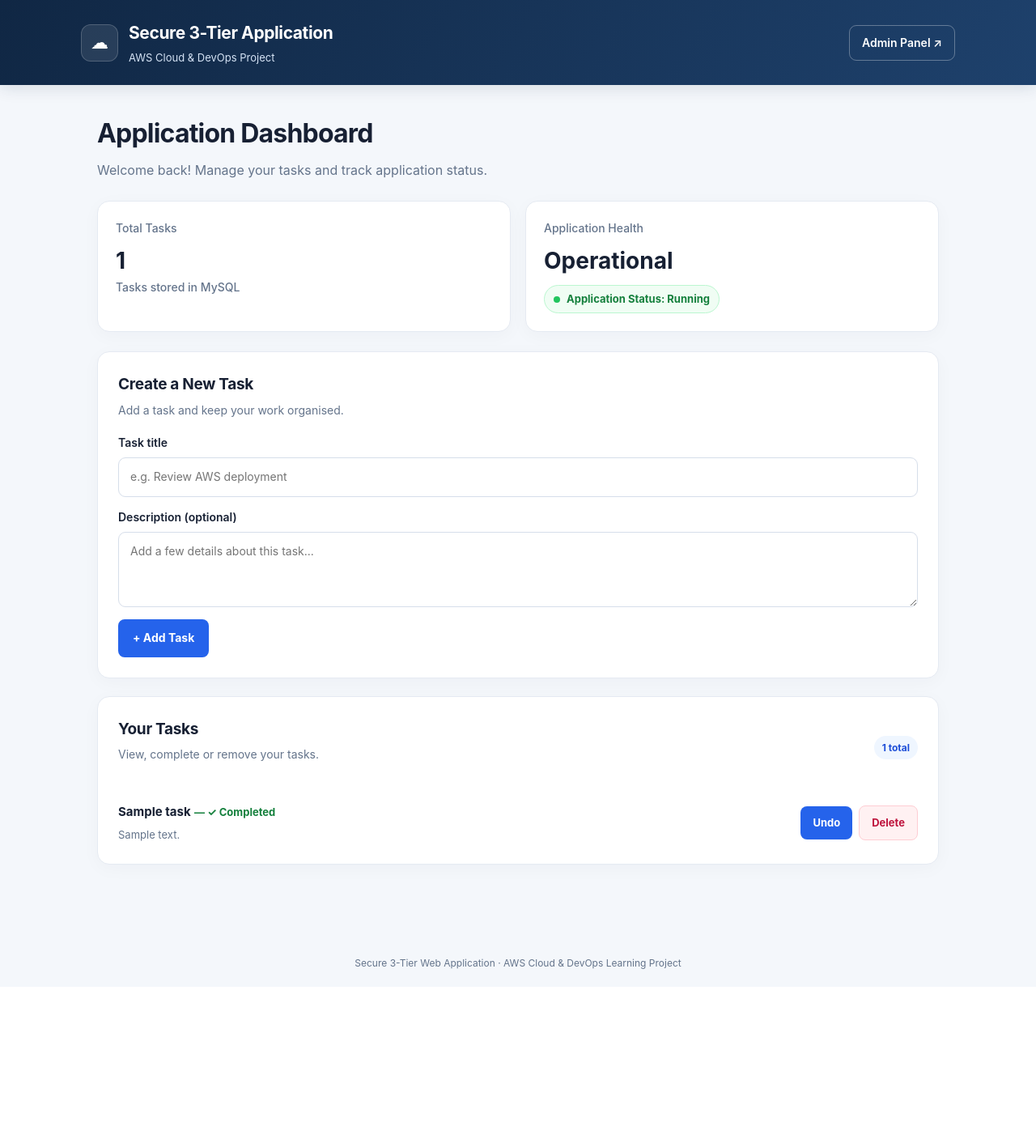
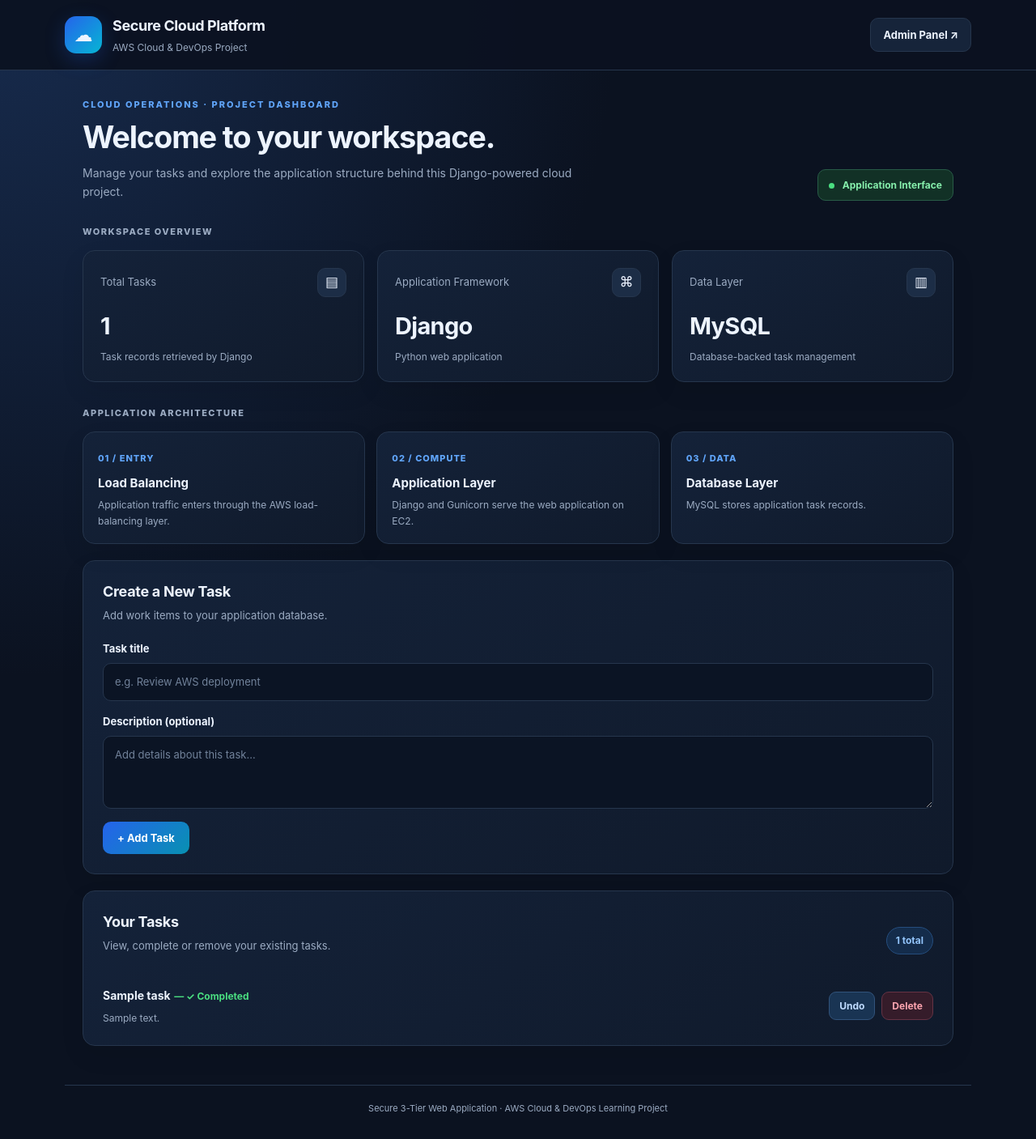
Before and after one commit to AMANYADAV162/secure-3-tier-web-application, a Django app: page / in a window 1280 px wide. Shown: the whole page at 81% size. Before the commit the page ends 1197 px from the top, so only its background shows below. Run offline with Django 5.2, Linux system fonts and the light colour scheme; tables that the repository leaves empty hold one stand-in row (values such as "Sample post").

Commit message:
Revamp dashboard layout and styles
Updated the dashboard's HTML structure and styles, including title, theme color, and layout adjustments for improved user experience.

```diff
--- a/core/templates/index.html
+++ b/core/templates/index.html
@@ -4,19 +4,20 @@
 <head>
     <meta charset="UTF-8">
     <meta name="viewport" content="width=device-width, initial-scale=1">
-    <title>Secure 3-Tier | Dashboard</title>
+    <meta name="theme-color" content="#0b1220">
+    <title>Secure Cloud | Operations Dashboard</title>
 
     <style>
         :root {
-            --navy: #102744;
-            --blue: #2563eb;
-            --blue-dark: #1d4ed8;
-            --bg: #f4f7fb;
-            --text: #172033;
-            --muted: #64748b;
-            --border: #e5eaf2;
-            --green: #15803d;
-            --red: #dc2626;
+            --bg: #0b1220;
+            --panel: #111c2f;
+            --panel-light: #16243a;
+            --border: #26364d;
+            --text: #edf4ff;
+            --muted: #9babc2;
+            --blue: #60a5fa;
+            --green: #4ade80;
+            --red: #f87171;
         }
 
         * {
@@ -26,21 +27,29 @@
         body {
             margin: 0;
             font-family: Inter, "Segoe UI", Arial, sans-serif;
-            background: var(--bg);
+            background:
+                radial-gradient(ellipse at top left, #172b4d 0, transparent 42%),
+                var(--bg);
             color: var(--text);
             line-height: 1.6;
         }
 
-        header {
-            background: linear-gradient(120deg, #102744, #1e416c);
-            color: white;
-            padding: 24px 20px;
-            box-shadow: 0 4px 18px #10274420;
+        a {
+            color: inherit;
         }
 
-        .header-inner {
-            max-width: 1080px;
+        .topbar {
+            background: #0b1220eF;
+            border-bottom: 1px solid var(--border);
+            padding: 18px 24px;
+        }
+
+        .topbar-inner, main, footer {
+            width: min(1120px, 100%);
             margin: auto;
+        }
+
+        .topbar-inner {
             display: flex;
             align-items: center;
             justify-content: space-between;
@@ -55,193 +64,273 @@
         }
 
         .brand-icon {
+            width: 46px;
+            height: 46px;
             display: grid;
             place-items: center;
-            width: 46px;
-            height: 46px;
-            border-radius: 12px;
-            background: #ffffff18;
-            border: 1px solid #ffffff30;
-            font-size: 22px;
+            border-radius: 14px;
+            background: linear-gradient(135deg, #2563eb, #06b6d4);
+            font-size: 23px;
+            box-shadow: 0 8px 25px #2563eb40;
         }
 
-        header h2 {
+        .brand h2 {
             margin: 0;
-            font-size: 21px;
-            letter-spacing: -0.4px;
+            font-size: 18px;
+            letter-spacing: -.4px;
         }
 
-        header p {
-            margin: 3px 0 0;
-            color: #d5e3f5;
-            font-size: 13px;
+        .brand p {
+            margin: 2px 0 0;
+            color: var(--muted);
+            font-size: 12px;
         }
 
-        .admin-link {
-            display: inline-block;
+        .admin-link, .button {
+            display: inline-flex;
+            align-items: center;
+            justify-content: center;
+            gap: 7px;
             padding: 10px 15px;
-            color: white;
-            border: 1px solid #ffffff50;
-            border-radius: 9px;
+            border: 1px solid var(--border);
+            border-radius: 10px;
+            background: var(--panel-light);
+            color: var(--text);
             text-decoration: none;
-            font-size: 14px;
-            font-weight: 600;
+            font-size: 13px;
+            font-weight: 650;
+            cursor: pointer;
+            transition: .2s ease;
         }
 
         .admin-link:hover {
-            background: #ffffff18;
+            border-color: var(--blue);
+            color: var(--blue);
         }
 
         main {
-            max-width: 1080px;
-            margin: 34px auto;
-            padding: 0 20px 36px;
+            padding: 34px 22px 48px;
         }
 
-        .welcome {
-            margin-bottom: 25px;
+        .hero {
+            display: flex;
+            align-items: flex-end;
+            justify-content: space-between;
+            gap: 20px;
+            flex-wrap: wrap;
+            margin-bottom: 27px;
         }
 
-        .welcome h1 {
-            margin: 0;
-            font-size: clamp(25px, 4vw, 32px);
-            letter-spacing: -0.8px;
+        .eyebrow {
+            margin: 0 0 8px;
+            color: var(--blue);
+            font-size: 11px;
+            font-weight: 800;
+            letter-spacing: 2px;
+            text-transform: uppercase;
         }
 
-        .welcome p {
-            color: var(--muted);
-            margin: 7px 0 0;
+        h1 {
+            margin: 0;
+            font-size: clamp(27px, 4vw, 38px);
+            line-height: 1.2;
+            letter-spacing: -1.2px;
         }
 
-        .overview {
-            display: grid;
-            grid-template-columns: repeat(2, minmax(0, 1fr));
-            gap: 18px;
-            margin-bottom: 24px;
+        .hero-description {
+            max-width: 620px;
+            margin: 11px 0 0;
+            color: var(--muted);
+            font-size: 14px;
         }
 
-        .stat-card, .card {
-            background: white;
+        .environment {
+            padding: 9px 13px;
+            border: 1px solid #285b47;
+            border-radius: 10px;
+            background: #123126;
+            color: #86efac;
+            font-size: 12px;
+            font-weight: 700;
+        }
+
+        .environment span {
+            display: inline-block;
+            width: 7px;
+            height: 7px;
+            margin-right: 7px;
+            border-radius: 50%;
+            background: var(--green);
+        }
+
+        .section-label {
+            margin: 30px 0 13px;
+            color: var(--muted);
+            font-size: 11px;
+            font-weight: 800;
+            letter-spacing: 1.5px;
+            text-transform: uppercase;
+        }
+
+        .stats {
+            display: grid;
+            grid-template-columns: repeat(3, minmax(0, 1fr));
+            gap: 16px;
+        }
+
+        .stat-card, .card, .architecture-card {
+            min-width: 0;
             border: 1px solid var(--border);
             border-radius: 15px;
-            box-shadow: 0 5px 22px #17203308;
+            background: linear-gradient(145deg, #142239, #101a2b);
+            box-shadow: 0 12px 30px #00000015;
         }
 
         .stat-card {
-            padding: 22px;
+            padding: 21px;
+        }
+
+        .stat-top {
+            display: flex;
+            justify-content: space-between;
+            align-items: center;
+            gap: 10px;
         }
 
         .stat-label {
             color: var(--muted);
-            font-size: 14px;
-            font-weight: 500;
+            font-size: 13px;
+        }
+
+        .stat-icon {
+            width: 36px;
+            height: 36px;
+            display: grid;
+            place-items: center;
+            border: 1px solid var(--border);
+            border-radius: 10px;
+            background: #1c2d46;
+            font-size: 17px;
         }
 
         .stat-value {
-            margin-top: 6px;
-            font-size: 28px;
+            margin-top: 13px;
+            font-size: 29px;
             font-weight: 750;
+            letter-spacing: -.7px;
+            overflow-wrap: anywhere;
         }
 
-        .status {
-            display: inline-flex;
-            align-items: center;
-            gap: 8px;
-            color: var(--green);
-            background: #f0fdf4;
-            border: 1px solid #bbf7d0;
-            border-radius: 999px;
-            padding: 6px 11px;
-            margin-top: 8px;
-            font-size: 13px;
-            font-weight: 650;
+        .stat-note {
+            margin-top: 5px;
+            color: var(--muted);
+            font-size: 12px;
         }
 
-        .status-dot {
-            width: 8px;
-            height: 8px;
-            border-radius: 50%;
-            background: #22c55e;
+        .architecture {
+            display: grid;
+            grid-template-columns: repeat(3, minmax(0, 1fr));
+            gap: 14px;
+        }
+
+        .architecture-card {
+            padding: 18px;
+        }
+
+        .architecture-card .step {
+            color: var(--blue);
+            font-size: 11px;
+            font-weight: 800;
+            letter-spacing: 1px;
+        }
+
+        .architecture-card h3 {
+            margin: 8px 0 5px;
+            font-size: 15px;
+        }
+
+        .architecture-card p {
+            margin: 0;
+            color: var(--muted);
+            font-size: 12px;
         }
 
         .card {
-            padding: 25px;
-            margin-bottom: 22px;
+            margin-top: 20px;
+            padding: 24px;
         }
 
         .card-heading {
-            margin-bottom: 18px;
+            margin-bottom: 20px;
         }
 
         .card-heading h2 {
-            font-size: 19px;
             margin: 0;
-            letter-spacing: -0.3px;
+            font-size: 18px;
+            letter-spacing: -.3px;
         }
 
         .card-heading p {
+            margin: 5px 0 0;
             color: var(--muted);
-            font-size: 14px;
-            margin: 5px 0 0;
+            font-size: 13px;
         }
 
         label {
             display: block;
-            font-size: 14px;
-            font-weight: 600;
-            margin: 14px 0 7px;
+            margin: 15px 0 7px;
+            font-size: 13px;
+            font-weight: 650;
         }
 
         input, textarea {
             display: block;
             width: 100%;
             padding: 12px 14px;
-            border: 1px solid #d6deea;
-            border-radius: 9px;
-            background: white;
+            border: 1px solid var(--border);
+            border-radius: 10px;
+            outline: none;
+            background: #0b1424;
             color: var(--text);
             font: inherit;
-            font-size: 14px;
-            transition: border-color .15s, box-shadow .15s;
+            font-size: 13px;
+            transition: border-color .2s, box-shadow .2s;
         }
 
         input:focus, textarea:focus {
-            outline: none;
             border-color: var(--blue);
-            box-shadow: 0 0 0 3px #2563eb18;
+            box-shadow: 0 0 0 3px #60a5fa20;
+        }
+
+        input::placeholder, textarea::placeholder {
+            color: #71829a;
         }
 
         textarea {
+            min-height: 90px;
             resize: vertical;
-            min-height: 85px;
         }
 
         button {
-            padding: 10px 15px;
-            border: 0;
-            border-radius: 8px;
-            background: var(--blue);
-            color: white;
-            font: inherit;
-            font-size: 13px;
-            font-weight: 650;
-            cursor: pointer;
-            transition: background .15s, transform .15s;
+            font-family: inherit;
         }
 
-        button:hover {
-            background: var(--blue-dark);
+        .primary-button {
+            margin-top: 16px;
+            padding: 12px 18px;
+            border: 0;
+            border-radius: 10px;
+            background: linear-gradient(135deg, #2563eb, #0891b2);
+            color: white;
+            font-size: 13px;
+            font-weight: 750;
+            cursor: pointer;
+            transition: filter .2s, transform .2s;
         }
 
-        button:focus-visible, a:focus-visible {
-            outline: 3px solid #93c5fd;
-            outline-offset: 3px;
-        }
-
-        .submit-btn {
-            margin-top: 15px;
-            padding: 12px 18px;
-            font-size: 14px;
+        .primary-button:hover {
+            filter: brightness(1.12);
+            transform: translateY(-1px);
         }
 
         .tasks-header {
@@ -250,31 +339,30 @@
             justify-content: space-between;
             gap: 12px;
             flex-wrap: wrap;
-            margin-bottom: 10px;
         }
 
         .task-count {
-            display: inline-block;
-            padding: 5px 10px;
-            background: #eff6ff;
-            color: #1d4ed8;
+            padding: 6px 11px;
+            border: 1px solid #254d7d;
             border-radius: 999px;
+            background: #142c4b;
+            color: #93c5fd;
             font-size: 12px;
-            font-weight: 700;
+            font-weight: 750;
         }
 
         .task {
             display: flex;
             align-items: center;
             justify-content: space-between;
-            gap: 18px;
-            padding: 19px 0;
+            gap: 16px;
+            padding: 18px 0;
             border-bottom: 1px solid var(--border);
         }
 
         .task:last-child {
+            padding-bottom: 0;
             border-bottom: 0;
-            padding-bottom: 0;
         }
 
         .task-info {
@@ -283,84 +371,85 @@
         }
 
         .task-info strong {
-            font-size: 15px;
+            font-size: 14px;
         }
 
         .task-description {
             margin: 5px 0 0;
             color: var(--muted);
-            font-size: 13px;
+            font-size: 12px;
         }
 
         .done {
             color: var(--green);
-            font-size: 13px;
-            font-weight: 650;
+            font-size: 12px;
+            font-weight: 750;
         }
 
         .task-actions {
             display: flex;
             align-items: center;
             gap: 8px;
-            flex-wrap: wrap;
             flex-shrink: 0;
         }
 
-        .delete {
-            background: #fff1f2;
-            color: #be123c;
-            border: 1px solid #fecdd3;
+        .task-actions form {
+            margin: 0;
         }
 
-        .delete:hover {
-            background: #ffe4e6;
+        .task-actions button {
+            padding: 9px 12px;
+            border: 1px solid #31537b;
+            border-radius: 9px;
+            background: #193453;
+            color: #bfdbfe;
+            font-size: 12px;
+            font-weight: 700;
+            cursor: pointer;
+        }
+
+        .task-actions button:hover {
+            filter: brightness(1.2);
+        }
+
+        .task-actions .delete {
+            border-color: #653344;
+            background: #351c2a;
+            color: #fda4af;
         }
 
         .empty-state {
+            padding: 30px 12px;
             text-align: center;
-            padding: 30px 12px;
             color: var(--muted);
+            font-size: 13px;
         }
 
         .empty-state strong {
             display: block;
+            margin-bottom: 5px;
             color: var(--text);
             font-size: 15px;
-            margin-bottom: 5px;
         }
 
         footer {
+            padding: 20px 22px 28px;
+            border-top: 1px solid var(--border);
+            color: var(--muted);
             text-align: center;
-            padding: 20px;
-            color: var(--muted);
-            font-size: 12px;
+            font-size: 11px;
         }
 
-        @media (max-width: 640px) {
-            header {
-                padding: 19px 16px;
-            }
-
-            header h2 {
-                font-size: 17px;
-            }
-
-            .brand-icon {
-                width: 40px;
-                height: 40px;
+        @media (max-width: 700px) {
+            .stats, .architecture {
+                grid-template-columns: 1fr;
             }
 
             main {
-                margin-top: 25px;
-                padding: 0 14px 25px;
+                padding: 25px 15px 35px;
             }
 
-            .overview {
-                grid-template-columns: 1fr;
-                gap: 12px;
-            }
-
-            .stat-card, .card {
+            .card {
                 padding: 19px;
             }
 
@@ -371,53 +460,109 @@
 
             .task-actions {
                 width: 100%;
+                flex-wrap: wrap;
+            }
+
+            .topbar {
+                padding: 15px;
+            }
+        }
+
+        @media (prefers-reduced-motion: reduce) {
+            *, *::before, *::after {
+                transition: none !important;
+                scroll-behavior: auto !important;
             }
         }
     </style>
 </head>
 
 <body>
-<header>
-    <div class="header-inner">
+<header class="topbar">
+    <div class="topbar-inner">
         <div class="brand">
             <div class="brand-icon" aria-hidden="true">☁</div>
             <div>
-                <h2>Secure 3-Tier Application</h2>
+                <h2>Secure Cloud Platform</h2>
                 <p>AWS Cloud &amp; DevOps Project</p>
             </div>
         </div>
-
         <a class="admin-link" href="/admin/">Admin Panel ↗</a>
     </div>
 </header>
 
 <main>
-    <section class="welcome">
-        <h1>Application Dashboard</h1>
-        <p>Welcome back! Manage your tasks and track application status.</p>
+    <section class="hero">
+        <div>
+            <p class="eyebrow">Cloud Operations · Project Dashboard</p>
+            <h1>Welcome to your workspace.</h1>
+            <p class="hero-description">
+                Manage your tasks and explore the application structure
+                behind this Django-powered cloud project.
+            </p>
+        </div>
+        <div class="environment">
+            <span></span> Application Interface
+        </div>
     </section>
 
-    <section class="overview">
+    <p class="section-label">Workspace overview</p>
+
+    <section class="stats">
         <div class="stat-card">
-            <div class="stat-label">Total Tasks</div>
+            <div class="stat-top">
+                <div class="stat-label">Total Tasks</div>
+                <div class="stat-icon" aria-hidden="true">▤</div>
+            </div>
             <div class="stat-value">{{ tasks|length }}</div>
-            <div class="stat-label">Tasks stored in MySQL</div>
+            <div class="stat-note">Task records retrieved by Django</div>
         </div>
 
         <div class="stat-card">
-            <div class="stat-label">Application Health</div>
-            <div class="stat-value">Operational</div>
-            <div class="status">
-                <span class="status-dot"></span>
-                Application Status: Running
+            <div class="stat-top">
+                <div class="stat-label">Application Framework</div>
+                <div class="stat-icon" aria-hidden="true">⌘</div>
             </div>
+            <div class="stat-value">Django</div>
+            <div class="stat-note">Python web application</div>
+        </div>
+
+        <div class="stat-card">
+            <div class="stat-top">
+                <div class="stat-label">Data Layer</div>
+                <div class="stat-icon" aria-hidden="true">▥</div>
+            </div>
+            <div class="stat-value">MySQL</div>
+            <div class="stat-note">Database-backed task management</div>
+        </div>
+    </section>
+
+    <p class="section-label">Application architecture</p>
+
+    <section class="architecture">
+        <div class="architecture-card">
+            <span class="step">01 / ENTRY</span>
+            <h3>Load Balancing</h3>
+            <p>Application traffic enters through the AWS load-balancing layer.</p>
+        </div>
+
+        <div class="architecture-card">
+            <span class="step">02 / COMPUTE</span>
+            <h3>Application Layer</h3>
+            <p>Django and Gunicorn serve the web application on EC2.</p>
+        </div>
+
+        <div class="architecture-card">
+            <span class="step">03 / DATA</span>
+            <h3>Database Layer</h3>
+            <p>MySQL stores application task records.</p>
         </div>
     </section>
 
     <section class="card">
         <div class="card-heading">
             <h2>Create a New Task</h2>
-            <p>Add a task and keep your work organised.</p>
+            <p>Add work items to your application database.</p>
         </div>
 
         <form method="post" action="{% url 'add_task' %}">
@@ -438,10 +583,10 @@
                 id="description"
                 name="description"
                 rows="3"
-                placeholder="Add a few details about this task..."
+                placeholder="Add details about this task..."
             ></textarea>
 
-            <button class="submit-btn" type="submit">+ Add Task</button>
+            <button class="primary-button" type="submit">+ Add Task</button>
         </form>
     </section>
 
@@ -449,9 +594,8 @@
         <div class="tasks-header">
             <div class="card-heading">
                 <h2>Your Tasks</h2>
-                <p>View, complete or remove your tasks.</p>
+                <p>View, complete or remove your existing tasks.</p>
             </div>
-
             <span class="task-count">{{ tasks|length }} total</span>
         </div>
 
```
